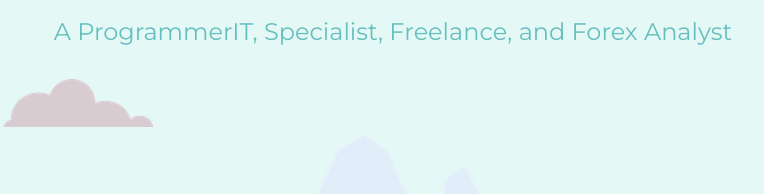
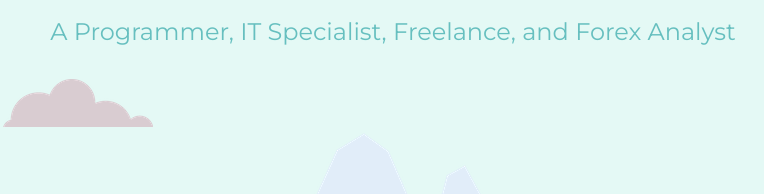
Before and after one commit to Uwehbaridu/Uwehbariduanen, a plain HTML site: page index.html in a window 1280 px wide. Shown: the part 285-479 px from the top of the page, 247-1011 px from the left. Drawn offline with Linux system fonts and the light colour scheme.

Commit message:
Update index.html

```diff
--- a/index.html
+++ b/index.html
@@ -15,7 +15,7 @@
     <div class="top-container">
         <img class="top-cloud" src="images/cloud.png" alt="cloud">
         <h1>I'm Bariduanen.</h1>
-        <h2>A ProgrammerIT, Specialist, Freelance, and Forex Analyst</h2>
+        <h2>A Programmer, IT Specialist, Freelance, and Forex Analyst</h2>
         <img class="bottom-cloud" src="images/cloud.png" alt="cloud">
         <img src="images/mountain.png" alt="maintain">
     </div>
```
